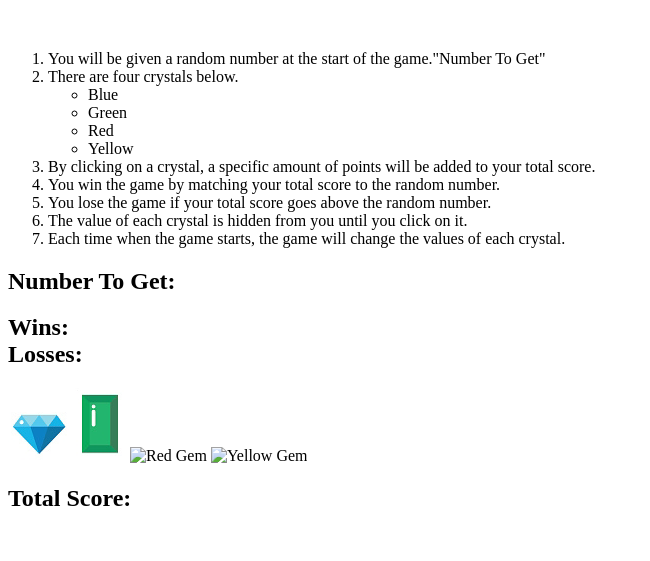
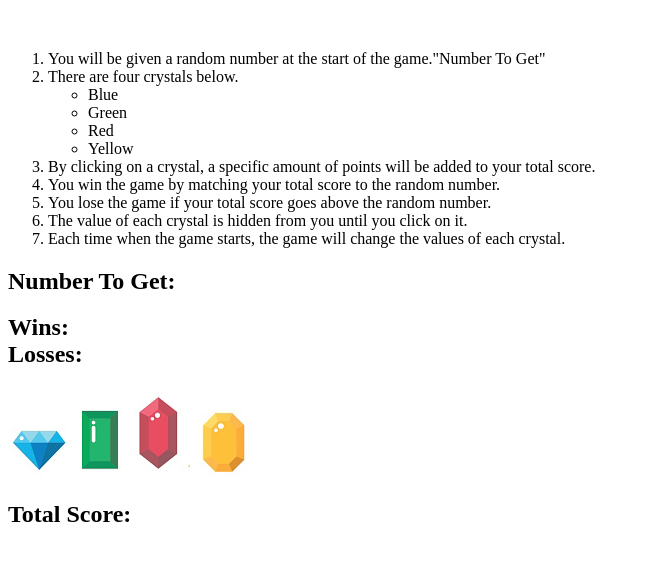
Before and after one commit to Morganatic/unit-4-game, a plain HTML site: page index.html in a window 1280 px wide. Shown: the part 105-666 px from the top of the page, without its empty margins (0-650 px from the left). Drawn offline with nearby package versions, Linux system fonts and the light colour scheme; a script that the page names is missing.

Commit message:
fixed the issues with the address for the images

```diff
--- a/index.html
+++ b/index.html
@@ -47,8 +47,8 @@
     <div class="gems">
         <img src="assets/images/blue.png" class=gemImage id="one" alt="Blue Gem">
         <img src="assets/images/green.png" class=gemImage id="two" alt="Green Gem">
-        <img src="assets/images/red.png" class=gemImage id="three" alt="Red Gem">
-        <img src="assets/images/yellow.png" class=gemImage id="four" alt="Yellow Gem">
+        <img src="assets\images\red.png" class=gemImage id="three" alt="Red Gem">
+        <img src="assets\images\yellow.png" class=gemImage id="four" alt="Yellow Gem">
     </div>
     <div class="userTotal">
         <h2>Total Score:
```
Also changed, not shown: assets/images/red.png (added), assets/images/yellow.png (added), 2 other files.
